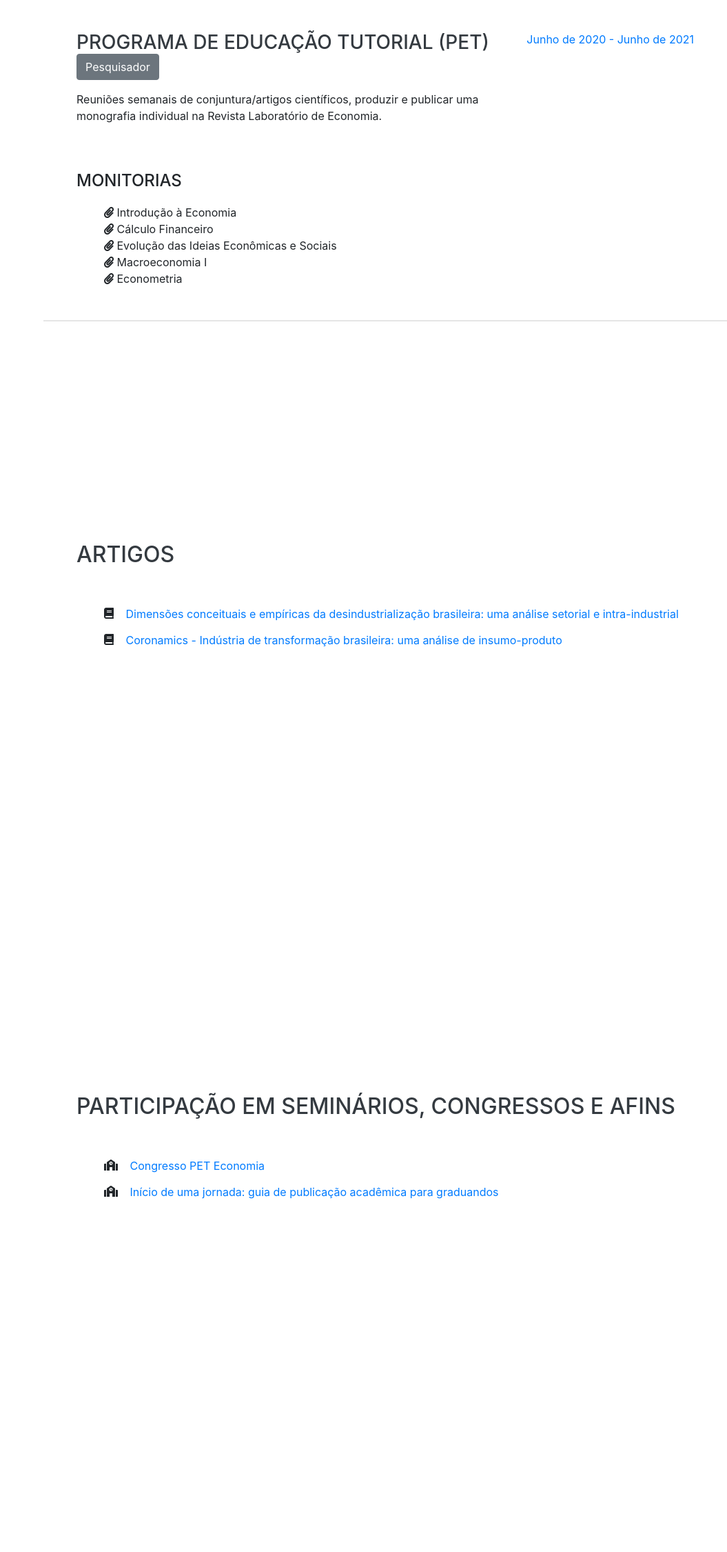
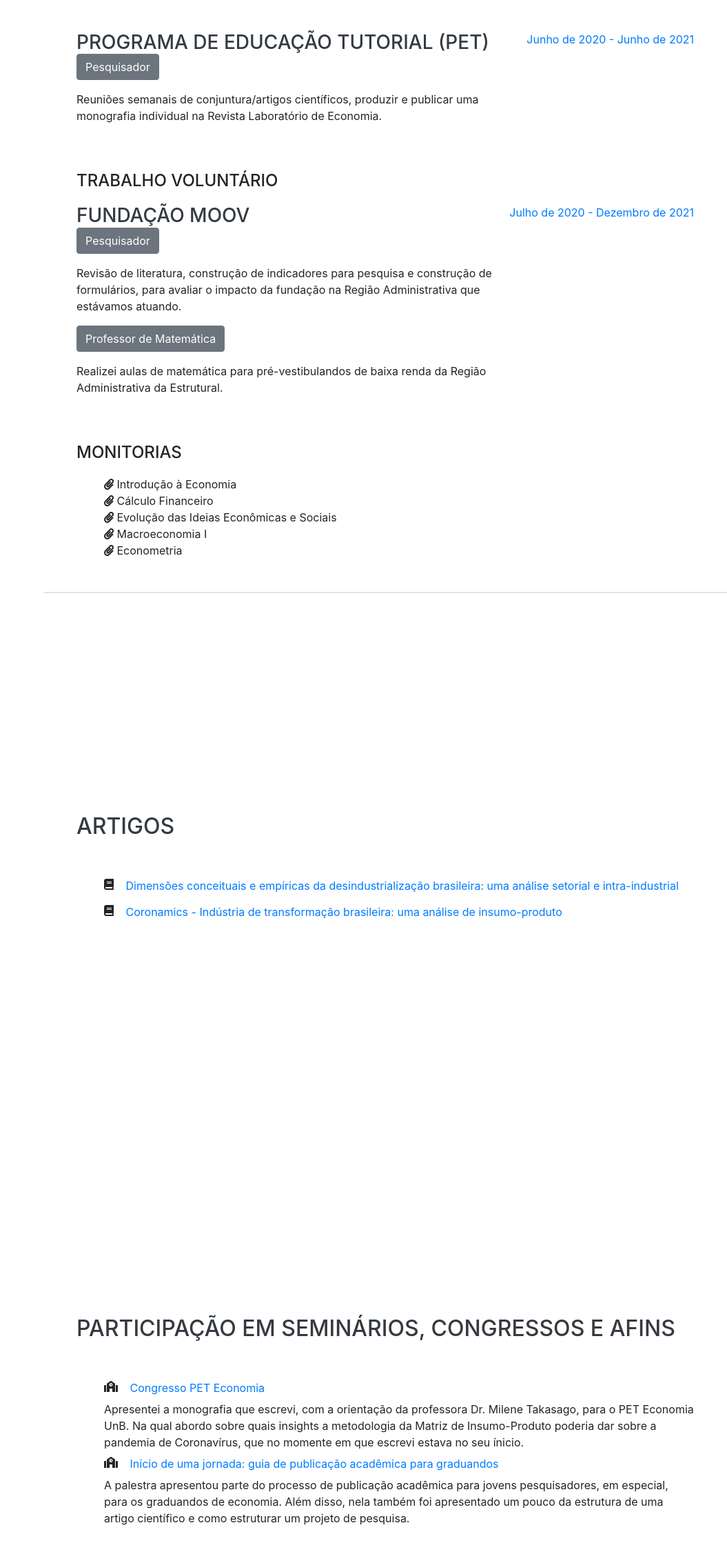
Before and after one commit to ocesarfreitas/Curriculum-Vitae, a website with bundled scripts: page index.html in a window 1280 px wide. Shown: the part 6820-9070 px from the top of the page at 69% size, without its empty margins (225-1280 px from the left). Before the commit the page ends 8886 px from the top, so only its background shows below. Built offline with nearby package versions, Linux system fonts and the light colour scheme; a web font is replaced by a local one.

Commit message:
Update index.html

```diff
--- a/index.html
+++ b/index.html
@@ -343,7 +343,23 @@
                         <span class="text-primary">Junho de 2020 - Junho de 2021</span>
                     </div>
                 </div>
-                <div class="subheading mb-3">Monitorias</div>
+
+                <div class="subheading mb-3">Trabalho Voluntário</div>
+                <div class="resume-item d-flex flex-column flex-md-row justify-content-between mb-5">
+                    <div class="resume-content">
+                        <h3 class="mb-0">Fundação MOOV</h3>
+                        <a href="https://moovfundacao.wixsite.com/website" class="btn btn-secondary">Pesquisador</a>
+                        <p>
+                        <p> Revisão de literatura, construção de indicadores para pesquisa e construção de formulários, para avaliar o impacto da fundação na Região Administrativa que estávamos atuando.</p>
+                        <a href="https://moovfundacao.wixsite.com/website" class="btn btn-secondary">Professor de Matemática</a>
+                        <p>
+                        <p>Realizei aulas de matemática para pré-vestibulandos de baixa renda da Região Administrativa da Estrutural.</p>
+                    </div>
+                    <div class="resume-date text-md-right">
+                        <span class="text-primary">Julho de 2020 - Dezembro de 2021</span>
+                    </div>
+                </div>
+        <div class="subheading mb-3">Monitorias</div>
                 <ul class="fa-ul mb-0">
                 <li>
                     <i class="fa fa-paperclip"></i> Introdução à Economia
@@ -394,9 +410,15 @@
                     <a href="https://www.youtube.com/watch?v=Zbujo919KjU" class="btn btn-link">Congresso PET Economia</a>
                 <li>
                 <li>
+                    <a>Apresentei a monografia que escrevi, com a orientação da professora Dr. Milene Takasago, para o PET Economia UnB. Na qual abordo sobre quais insights a metodologia da Matriz de Insumo-Produto poderia dar sobre a pandemia de Coronavírus, que no momente em que escrevi estava no seu ínicio.</a>
+                <li>
+                <li>
                     <i class="fa fa-school" aria-hidden="true"></i>
                     <a href="https://www.youtube.com/watch?v=2cZ-I8xpbzg&feature=youtu.be"
                         class="btn btn-link">Início de uma jornada: guia de publicação acadêmica para graduandos</a>
+                <li>
+                <li>
+                    <a>A palestra apresentou parte do processo de publicação acadêmica para jovens pesquisadores, em especial, para os graduandos de economia. Além disso, nela também foi apresentado um pouco da estrutura de uma artigo científico e como estruturar um projeto de pesquisa. </a>
                 <li>
         </div>
     </section>
```
